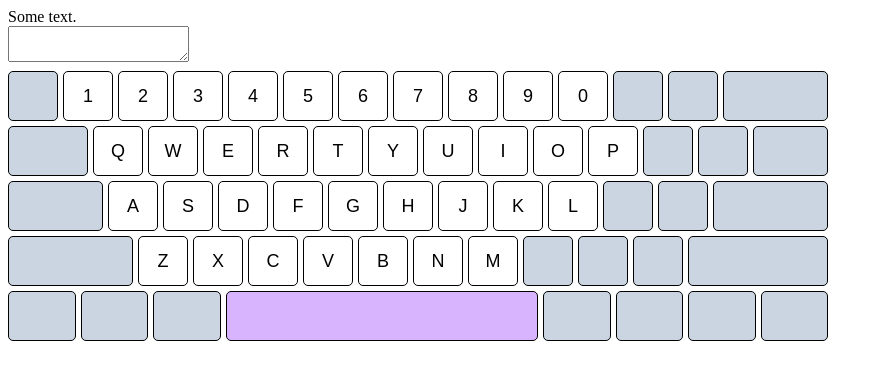
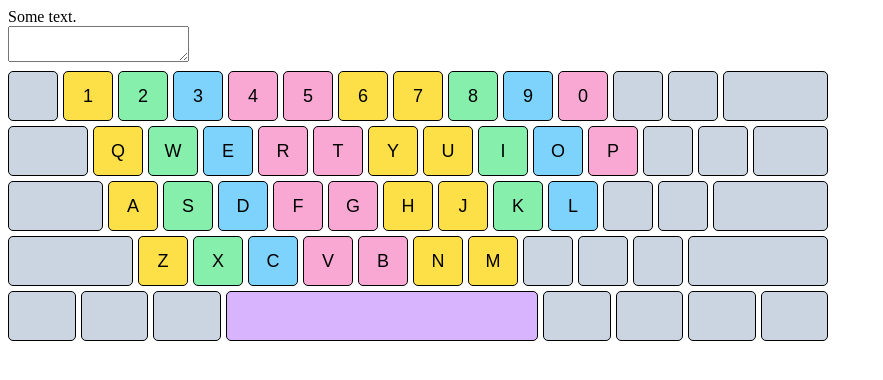
Before and after one commit to 30isnottoolate/typing-trainer, a React app: page / in a window 1280 px wide. Shown: the top 380 px of the page, without its empty margins (0-883 px from the left). Built offline with nearby package versions, Linux system fonts and the light colour scheme.

Commit message:
Add column based classes to keys

```diff
--- a/src/components/App.tsx
+++ b/src/components/App.tsx
@@ -42,60 +42,60 @@ const App: React.FC = () => {
             <div id="keyboard">
                 <div className="first-row">
                     <div className="blank-key"></div>
-                    <div id="1" className="key">1</div>
-                    <div id="2" className="key">2</div>
-                    <div id="3" className="key">3</div>
-                    <div id="4" className="key">4</div>
-                    <div id="5" className="key">5</div>
-                    <div id="6" className="key">6</div>
-                    <div id="7" className="key">7</div>
-                    <div id="8" className="key">8</div>
-                    <div id="9" className="key">9</div>
-                    <div id="0" className="key">0</div>
+                    <div id="1" className="key first-column">1</div>
+                    <div id="2" className="key second-column">2</div>
+                    <div id="3" className="key third-column">3</div>
+                    <div id="4" className="key fourth-column">4</div>
+                    <div id="5" className="key fourth-column">5</div>
+                    <div id="6" className="key first-column">6</div>
+                    <div id="7" className="key first-column">7</div>
+                    <div id="8" className="key second-column">8</div>
+                    <div id="9" className="key third-column">9</div>
+                    <div id="0" className="key fourth-column">0</div>
                     <div className="blank-key"></div>
                     <div className="blank-key"></div>
                     <div className="blank-key"></div>
                 </div>
                 <div className="second-row">
                     <div className="blank-key"></div>
-                    <div id="q" className="key">Q</div>
-                    <div id="w" className="key">W</div>
-                    <div id="e" className="key">E</div>
-                    <div id="r" className="key">R</div>
-                    <div id="t" className="key">T</div>
-                    <div id="y" className="key">Y</div>
-                    <div id="u" className="key">U</div>
-                    <div id="i" className="key">I</div>
-                    <div id="o" className="key">O</div>
-                    <div id="p" className="key">P</div>
+                    <div id="q" className="key first-column">Q</div>
+                    <div id="w" className="key second-column">W</div>
+                    <div id="e" className="key third-column">E</div>
+                    <div id="r" className="key fourth-column">R</div>
+                    <div id="t" className="key fourth-column">T</div>
+                    <div id="y" className="key first-column">Y</div>
+                    <div id="u" className="key first-column">U</div>
+                    <div id="i" className="key second-column">I</div>
+                    <div id="o" className="key third-column">O</div>
+                    <div id="p" className="key fourth-column">P</div>
                     <div className="blank-key"></div>
                     <div className="blank-key"></div>
                     <div className="blank-key"></div>
                 </div>
                 <div className="third-row">
                     <div className="blank-key"></div>
-                    <div id="a" className="key">A</div>
-                    <div id="s" className="key">S</div>
-                    <div id="d" className="key">D</div>
-                    <div id="f" className="key">F</div>
-                    <div id="g" className="key">G</div>
-                    <div id="h" className="key">H</div>
-                    <div id="j" className="key">J</div>
-                    <div id="k" className="key">K</div>
-                    <div id="l" className="key">L</div>
+                    <div id="a" className="key first-column">A</div>
+                    <div id="s" className="key second-column">S</div>
+                    <div id="d" className="key third-column">D</div>
+                    <div id="f" className="key fourth-column">F</div>
+                    <div id="g" className="key fourth-column">G</div>
+                    <div id="h" className="key first-column">H</div>
+                    <div id="j" className="key first-column">J</div>
+                    <div id="k" className="key second-column">K</div>
+                    <div id="l" className="key third-column">L</div>
                     <div className="blank-key"></div>
                     <div className="blank-key"></div>
                     <div className="blank-key"></div>
                 </div>
                 <div className="fourth-row">
                     <div className="blank-key"></div>
-                    <div id="z" className="key">Z</div>
-                    <div id="x" className="key">X</div>
-                    <div id="c" className="key">C</div>
-                    <div id="v" className="key">V</div>
-                    <div id="b" className="key">B</div>
-                    <div id="n" className="key">N</div>
-                    <div id="m" className="key">M</div>
+                    <div id="z" className="key first-column">Z</div>
+                    <div id="x" className="key second-column">X</div>
+                    <div id="c" className="key third-column">C</div>
+                    <div id="v" className="key fourth-column">V</div>
+                    <div id="b" className="key fourth-column">B</div>
+                    <div id="n" className="key first-column">N</div>
+                    <div id="m" className="key first-column">M</div>
                     <div className="blank-key"></div>
                     <div className="blank-key"></div>
                     <div className="blank-key"></div>
```
